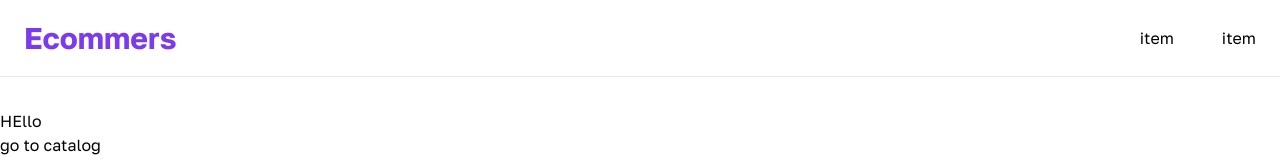
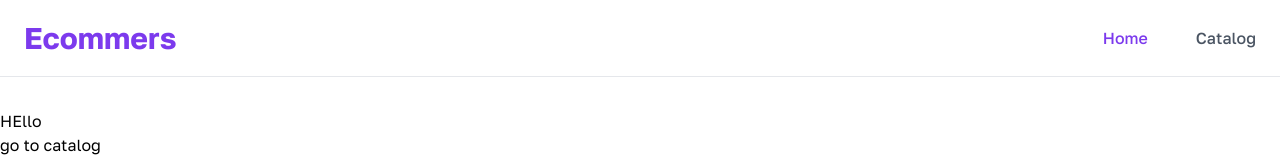
Before and after one commit to darap1/fashion-shop, a Next.js app: page / in a window 1280 px wide. Shown: the top 160 px of the page. Built offline with nearby package versions, Linux system fonts and the light colour scheme.

Commit message:
feat : add navitem to navbar

```diff
--- a/package.json
+++ b/package.json
@@ -9,6 +9,7 @@
     "lint": "next lint"
   },
   "dependencies": {
+    "clsx": "^2.1.1",
     "next": "14.2.3",
     "react": "^18",
     "react-dom": "^18",
--- a/src/components/ui/navbar/Navbar.tsx
+++ b/src/components/ui/navbar/Navbar.tsx
@@ -2,6 +2,7 @@ import { FC } from 'react';
 import styles from './Navbar.module.scss';
 import Link from 'next/link';
 import { menu } from './menu.data';
+import NavItem from './NavItem';
 
 const Navbar: FC = () => {
 	return (
@@ -12,7 +13,7 @@ const Navbar: FC = () => {
 				</Link>
 				<nav className={styles.nav}>
 					{menu.map((item) => (
-						<div>item</div>
+						<NavItem key={item.link} item={item} />
 					))}
 				</nav>
 			</div>
```
Also changed, not shown: 1 other file (tests, documents, lock files or other folders).
